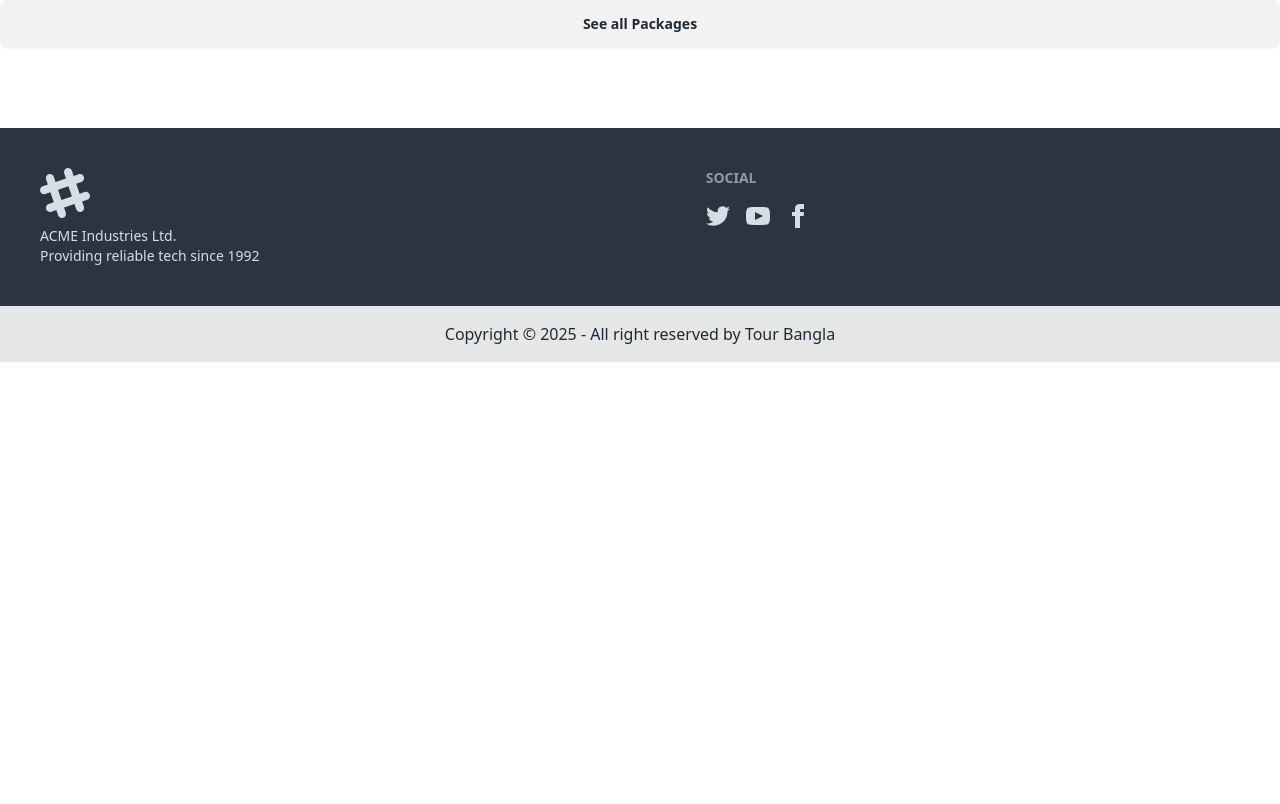
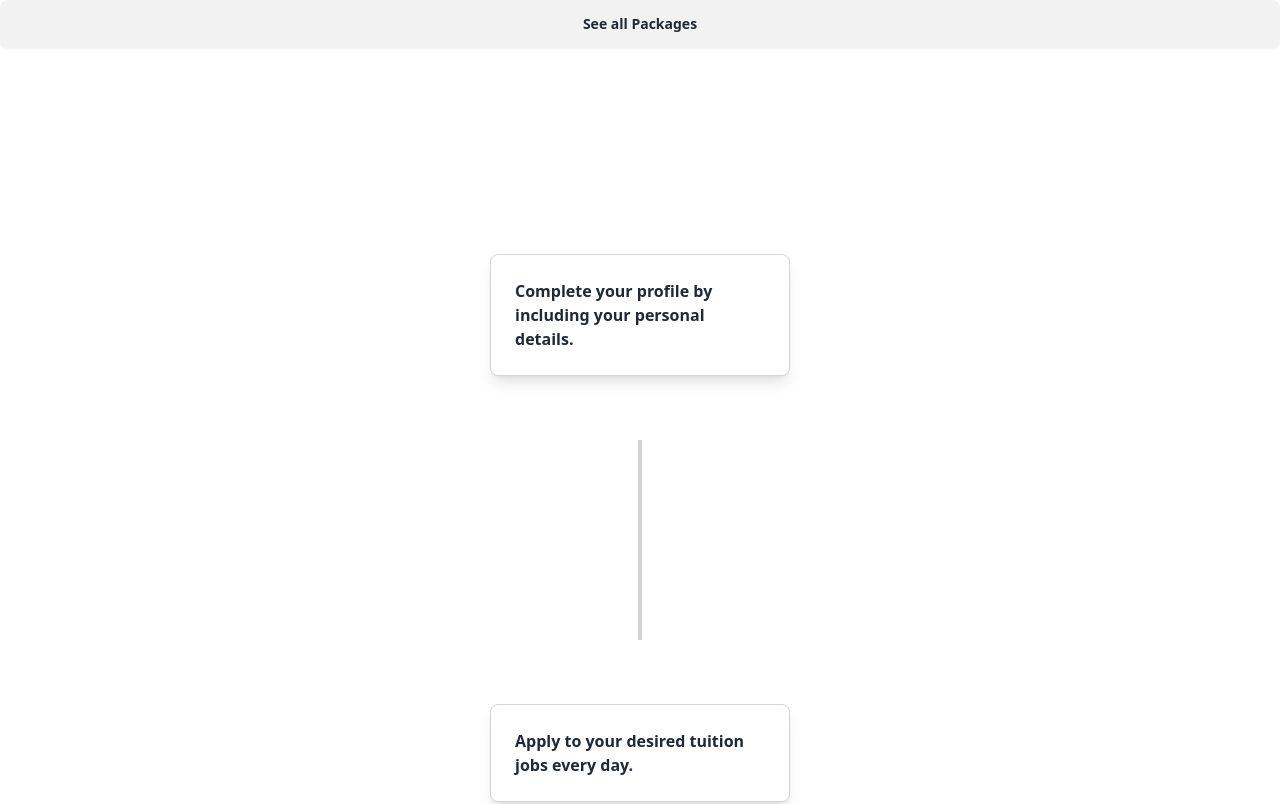
Before and after one commit to ash-124/tour-bangla-C, a React (Vite) app: page / in a window 1280 px wide. Shown: the part 941-1745 px from the top of the page. Before the commit the page ends 1303 px from the top, so only its background shows below. Built offline with nearby package versions, Linux system fonts and the light colour scheme; no server answers.

Commit message:
Tour guides card section created

```diff
--- a/package.json
+++ b/package.json
@@ -17,6 +17,7 @@
     "firebase": "^9.22.0",
     "localforage": "^1.10.0",
     "match-sorter": "^6.3.1",
+    "motion": "^12.4.10",
     "react": "^18.2.0",
     "react-datepicker": "^7.6.0",
     "react-dom": "^18.2.0",
@@ -30,6 +31,7 @@
     "react-router-dom": "^6.11.2",
     "react-simple-captcha": "^9.0.2",
     "react-tabs": "^6.0.1",
+    "react-use": "^17.6.0",
     "sort-by": "^1.2.0",
     "sweetalert2": "^11.7.5",
     "swiper": "^9.3.2"
--- a/src/components/Footer.jsx
+++ b/src/components/Footer.jsx
@@ -5,7 +5,7 @@ const Footer = () => {
             <div className="footer p-10 bg-neutral text-neutral-content">
                 <div>
                     <svg width="50" height="50" viewBox="0 0 24 24" xmlns="http://www.w3.org/2000/svg" fillRule="evenodd" clipRule="evenodd" className="fill-current"><path d="M22.672 15.226l-2.432.811.841 2.515c.33 1.019-.209 2.127-1.23 2.456-1.15.325-2.148-.321-2.463-1.226l-.84-2.518-5.013 1.677.84 2.517c.391 1.203-.434 2.542-1.831 2.542-.88 0-1.601-.564-1.86-1.314l-.842-2.516-2.431.809c-1.135.328-2.145-.317-2.463-1.229-.329-1.018.211-2.127 1.231-2.456l2.432-.809-1.621-4.823-2.432.808c-1.355.384-2.558-.59-2.558-1.839 0-.817.509-1.582 1.327-1.846l2.433-.809-.842-2.515c-.33-1.02.211-2.129 1.232-2.458 1.02-.329 2.13.209 2.461 1.229l.842 2.515 5.011-1.677-.839-2.517c-.403-1.238.484-2.553 1.843-2.553.819 0 1.585.509 1.85 1.326l.841 2.517 2.431-.81c1.02-.33 2.131.211 2.461 1.229.332 1.018-.21 2.126-1.23 2.456l-2.433.809 1.622 4.823 2.433-.809c1.242-.401 2.557.484 2.557 1.838 0 .819-.51 1.583-1.328 1.847m-8.992-6.428l-5.01 1.675 1.619 4.828 5.011-1.674-1.62-4.829z"></path></svg>
-                    <p>ACME Industries Ltd.<br />Providing reliable tech since 1992</p>
+                    <p>Tour Bangla Ltd.<br />Providing reliable tour plans and packages.</p>
                 </div>
                 <div>
                     <span className="footer-title">Social</span>
--- a/src/pages/DashBoard/Dashboard.jsx
+++ b/src/pages/DashBoard/Dashboard.jsx
@@ -20,7 +20,7 @@ const Dashboard = () => {
     return (
         <div className="flex">
             {/* dashboard side bar */}
-            <div className="w-64 min-h-screen bg-orange-400">
+            <div className="w-64 min-h-screen bg-blue-950/20">
                 <ul className="menu p-4">
                     {/* isAdmin condition */}
                     {isAdmin &&
--- a/src/pages/Home/Home.jsx
+++ b/src/pages/Home/Home.jsx
@@ -1,13 +1,14 @@
 import React from 'react';
-import TourPlane from './TourPlan';
 import Banner from './Banner';
 import TourismContainer from './tourismGuideSection/TourismContainer';
+import ScroolAnimation from './ScroolAnimation';
 
 const Home = () => {
     return (
         <div>
            <Banner/>
            <TourismContainer/>
+           <ScroolAnimation/>
         </div>
     );
 };
--- /dev/null
+++ b/src/pages/Home/ScroolAnimation.jsx
@@ -0,0 +1,42 @@
+import { useWindowScroll } from "react-use";
+import {motion} from 'motion/react';
+const ScroolAnimation = () => {
+    const { y } = useWindowScroll();
+    const scrollingPercentage = Math.floor(
+        (y / (document.documentElement.scrollHeight - window.innerHeight)) * 100
+      );
+          console.log(scrollingPercentage);
+    return (
+        // <div
+        //     className="fixed top-0 left-0 h-1 bg-blue-500 transition-all duration-200 ease-in-out"
+        //     style={{ width: `${scrollingPercentage}%` }}
+        // />
+        <div className="relative w-full h-[100vh] flex flex-col items-center justify-center space-y-16">
+            <div className="relative bg-white shadow-lg p-6 rounded-lg w-[300px] border border-gray-300">
+                <p className="text-gray-800 font-semibold">Complete your profile by including your personal details.</p>
+            </div>
+
+            <div className="relative w-[4px] h-[200px] bg-gray-300 overflow-hidden">
+                <div
+                style={{ height: `${scrollingPercentage}%` }}
+                 className={`absolute top-0 left-0 w-full  bg-gradient-to-b from-blue-200 to-blue-900 transition-all duration-300`}></div>
+            </div>
+
+            <div className="relative bg-white shadow-lg p-6 rounded-lg w-[300px] border border-gray-300">
+                <p
+                animate={{
+                    x:40,
+
+                }}
+                transition={{
+                    delay:1,
+                    duration:2,
+                }}
+                 className="text-gray-800 font-semibold">Apply to your desired tuition jobs every day.</p>
+            </div>
+        </div>
+
+    );
+};
+
+export default ScroolAnimation;
--- /dev/null
+++ b/src/pages/Home/tourismGuideSection/GuideCard.jsx
@@ -0,0 +1,29 @@
+import React from "react";
+import { useNavigate } from "react-router-dom";
+
+const GuideCard = ({ guide }) => {
+    const navigate = useNavigate();
+
+    return (
+        <div className="card w-64 bg-base-100 shadow-xl border border-gray-200">
+            <figure>
+                <img src={guide.photoURL} alt={guide.name} className="w-full h-36 object-cover" />
+            </figure>
+            <div className="card-body ">
+                <h2 className="card-title text-lg font-bold">{guide.name}</h2>
+                <p className="text-sm text-gray-500">{guide.email}</p>
+                <div className="card-actions justify-end">
+                    <button
+                    disabled
+                        className="btn btn-primary btn-sm"
+                        onClick={() => navigate(`/tour-guide/`)}
+                    >
+                        Details
+                    </button>
+                </div>
+            </div>
+        </div>
+    );
+};
+
+export default GuideCard;
--- a/src/pages/Home/tourismGuideSection/GuideSection.jsx
+++ b/src/pages/Home/tourismGuideSection/GuideSection.jsx
@@ -1,9 +1,24 @@
+import { useQuery } from '@tanstack/react-query';
 import React from 'react';
+import useAxiosPublic from '../../../Hooks/useAxiosPublic';
+import GuideCard from './GuideCard';
 
 const GuideSection = () => {
+    const axiosPublic = useAxiosPublic();
+    const { data: guides } = useQuery({
+        queryKey: ['guides'],
+        queryFn: async () => {
+            const { data } = await axiosPublic.get('/tour-guides/?random=true')
+            return data;
+
+        }
+    })
+    console.log(guides)
     return (
-        <div>
-            guideSection
+        <div className=' flex justify-center items-center my-5'>
+            <div className='grid grid-cols-4 gap-6 '>
+                {guides?.map(guide => <GuideCard guide={guide} />)}
+            </div>
         </div>
     );
 };
--- a/src/routes/Router.jsx
+++ b/src/routes/Router.jsx
@@ -44,7 +44,7 @@ export const router =createBrowserRouter([
             {
                 path:'/guide-profile/:email',
                 element:<GuideProfile/>
-            }
+            },
         ]
     },
     {
```
Also changed, not shown: 1 other file (tests, documents, lock files or other folders).
